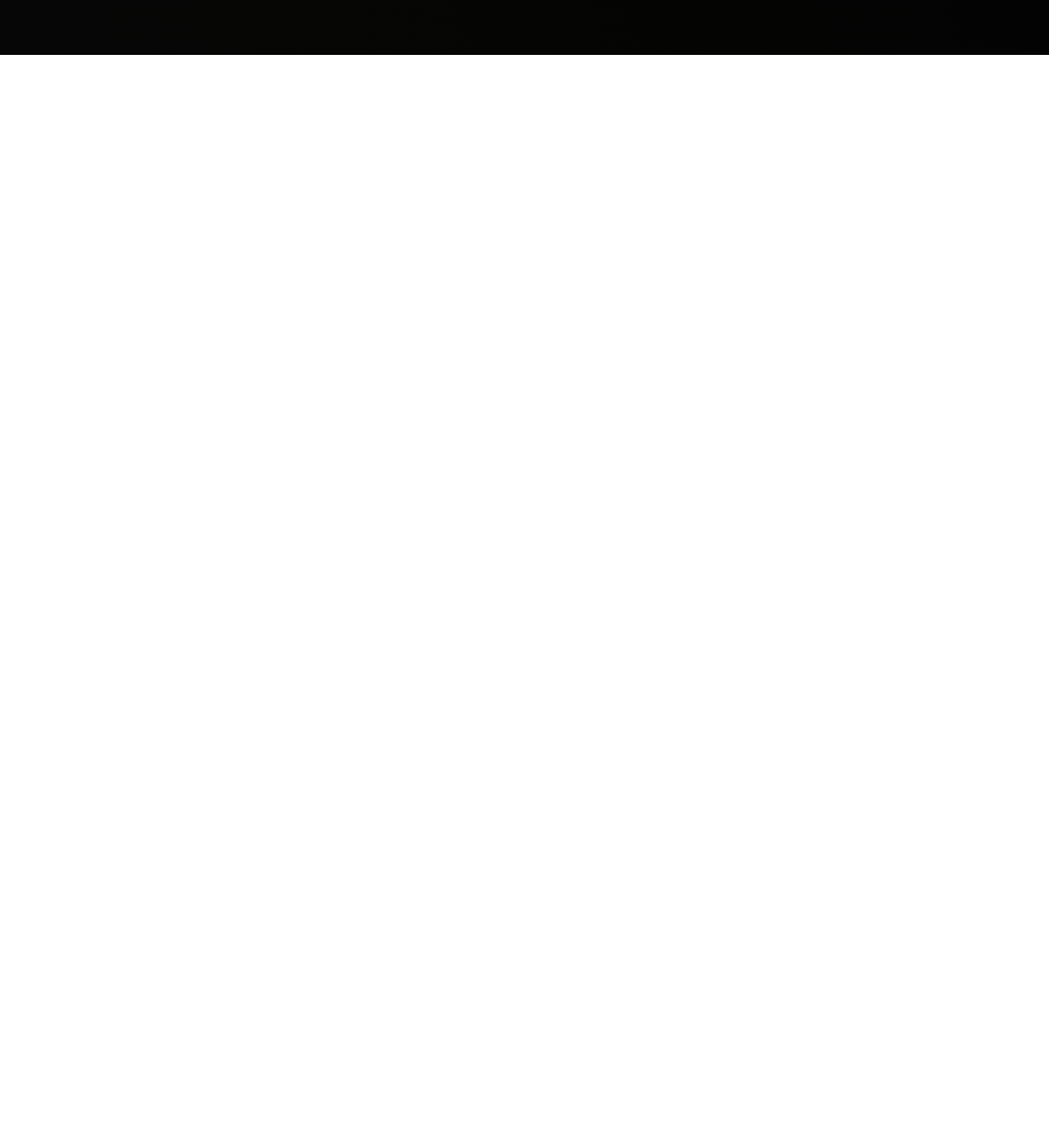
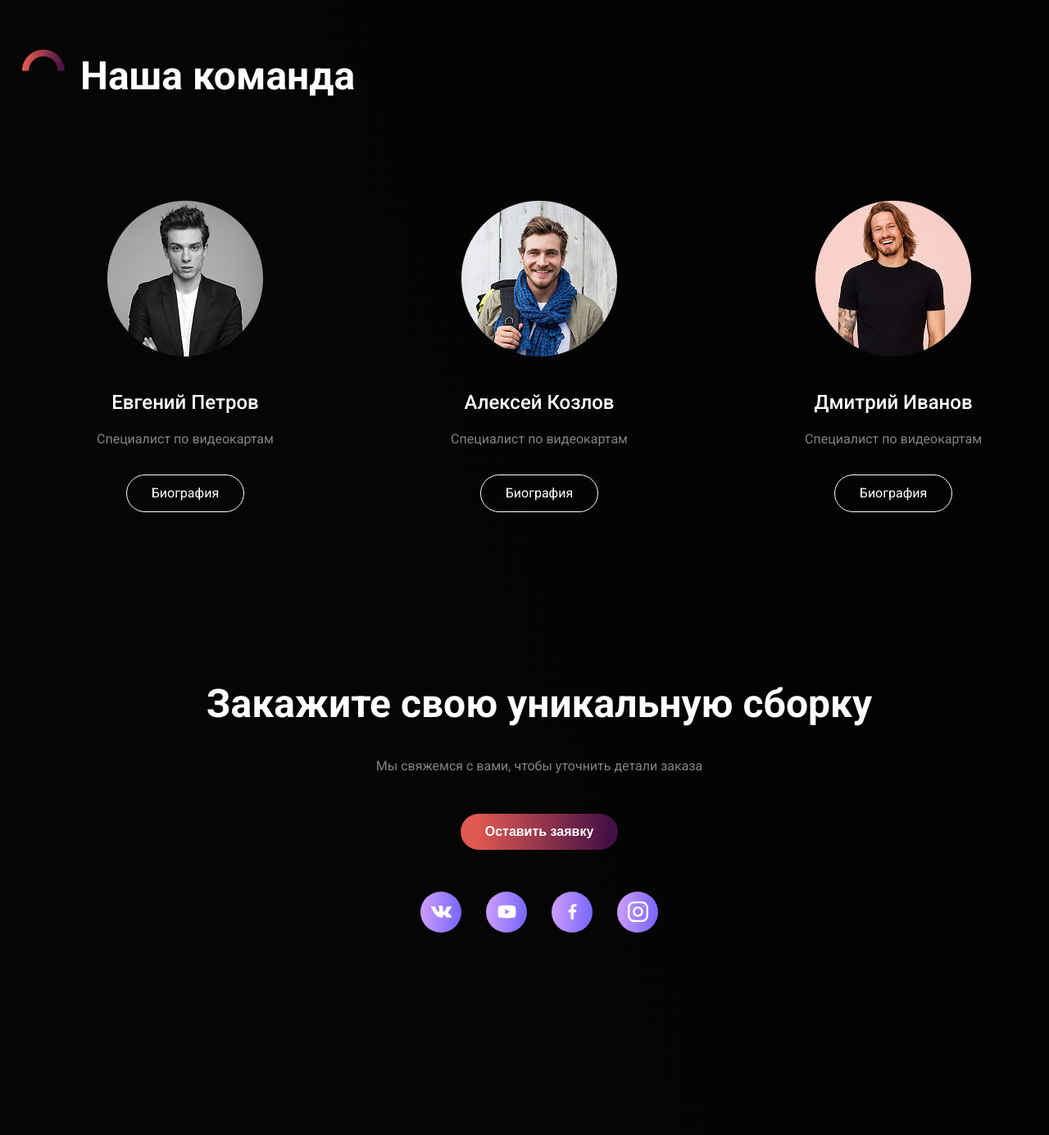
Before and after one commit to ShimlykhDiana/getPC_SPA, a plain HTML site: page index.html in a window 1280 px wide. Shown: the part 2507-3892 px from the top of the page at 82% size. Before the commit the page ends 2574 px from the top, so only its background shows below. Drawn offline with Linux system fonts and the light colour scheme.

Commit message:
chore: finished landing and added styles

```diff
--- a/css/styles.css
+++ b/css/styles.css
@@ -54,6 +54,10 @@ h6 {
   margin: 0 auto;
 }
 
+:root {
+  --tx-size-medium: 1.6rem;
+}
+
 .button {
   border-radius: 5rem;
   padding: 1rem 3rem;
@@ -89,7 +93,7 @@ h6 {
 }
 
 .header__nav a {
-  font-size: 1.6rem;
+  font-size: var(--tx-size-medium);
   line-height: 150%;
 }
 
@@ -102,7 +106,7 @@ h6 {
 .header__button {
   /* margin-left: 55.3rem; */
   background: linear-gradient(94.26deg, #c89afc 9.51%, #7c6afa 90.23%);
-  font-size: 1.6rem;
+  font-size: var(--tx-size-medium);
   line-height: 150%;
 }
 
@@ -133,7 +137,7 @@ h6 {
 
 .main-display__button {
   background-image: linear-gradient(94.78deg, #df5950 11.19%, #451046 93.72%);
-  font-size: 1.6rem;
+  font-size: var(--tx-size-medium);
   line-height: 150%;
 }
 
@@ -163,7 +167,7 @@ h6 {
 }
 
 .timer__text {
-  font-size: 1.6rem;
+  font-size: var(--tx-size-medium);
   line-height: 140%;
   opacity: 0.4;
 }
@@ -194,7 +198,7 @@ h6 {
 }
 
 .work__description {
-  font-size: 1.6rem;
+  font-size: var(--tx-size-medium);
   line-height: 160%;
 }
 
@@ -203,7 +207,8 @@ h6 {
   position: relative;
 }
 
-.process__img {
+.process__img,
+.command__rotate {
   width: 9rem;
   height: 4.5rem;
 }
@@ -221,7 +226,7 @@ h6 {
   max-width: 41.1rem;
   margin-bottom: 8rem;
   margin-left: 2rem;
-  font-size: 1.6rem;
+  font-size: var(--tx-size-medium);
   line-height: 160%;
   opacity: 0.5;
 }
@@ -256,3 +261,114 @@ h6 {
   line-height: 160%;
   opacity: 0.5;
 }
+.command {
+  padding-bottom: 20rem;
+}
+
+.command__title {
+  margin-bottom: 11.9rem;
+}
+.command__rotate {
+  transform: rotate(-45deg);
+}
+
+.command__header {
+  margin-bottom: 0;
+}
+
+.command__wrap {
+  display: flex;
+  justify-content: space-between;
+  padding-left: 11rem;
+  padding-right: 11rem;
+}
+
+.command__item {
+  display: flex;
+  justify-content: center;
+  align-items: center;
+  flex-direction: column;
+}
+
+.command__img {
+  width: 19rem;
+  height: 19rem;
+  margin-bottom: 4rem;
+  border-radius: 50%;
+}
+
+.command__name {
+  margin-bottom: 1.5rem;
+  font-size: 2.4rem;
+  font-weight: 500;
+  line-height: 140%;
+}
+
+.command__professional {
+  margin-bottom: 3rem;
+  font-size: var(--tx-size-medium);
+  line-height: 160%;
+  opacity: 0.5;
+}
+
+.command__link {
+  font-size: var(--tx-size-medium);
+  line-height: 150%;
+  border: 0.1rem solid #fff;
+}
+
+.assembly {
+  padding-bottom: 24.4rem;
+}
+
+.assembly__wrap {
+  display: flex;
+  justify-content: center;
+  align-items: center;
+  flex-direction: column;
+}
+
+.assembly__header {
+  margin-bottom: 3rem;
+  font-weight: 700;
+  font-size: 4.8rem;
+  line-height: 140%;
+}
+
+.assembly__description {
+  margin-bottom: 4.52rem;
+  font-size: var(--tx-size-medium);
+  line-height: 160%;
+  opacity: 0.5;
+}
+
+.assembly__button {
+  margin-bottom: 5.08rem;
+  background-image: linear-gradient(94.78deg, #df5950 11.19%, #451046 93.72%);
+  font-weight: 700;
+  font-size: var(--tx-size-medium);
+  line-height: 150%;
+}
+
+.assembly__socials {
+  display: flex;
+}
+
+.assembly__item {
+  background: linear-gradient(94.26deg, #c89afc 9.51%, #7c6afa 90.23%);
+  border-radius: 50%;
+  width: 5rem;
+  height: 5rem;
+  display: flex;
+  justify-content: center;
+  align-items: center;
+}
+
+.assembly__item img {
+  width: 50%;
+  height: 50%;
+}
+
+.assembly__item:not(:last-child) {
+  margin-right: 3rem;
+}
--- a/index.html
+++ b/index.html
@@ -132,6 +132,67 @@
           </div>
         </div>
       </section>
+      <section class="command">
+        <div class="container">
+          <div class="process__title command__title">
+            <div class="command__rotate">
+              <img src="img/process.svg" alt="team" />
+            </div>
+            <h2 class="process__header command__header">Наша команда</h2>
+          </div>
+          <div class="command__wrap">
+            <div class="command__item">
+              <div class="command__img">
+                <img src="img/Petrov.png" alt="Petrov_team" />
+              </div>
+              <h3 class="command__name">Евгений Петров</h3>
+              <div class="command__professional">Специалист по видеокартам</div>
+              <a href="#" class="button command__link">Биография</a>
+            </div>
+            <div class="command__item">
+              <div class="command__img">
+                <img src="img/Kozlov.png" alt="Petrov_team" />
+              </div>
+              <h3 class="command__name">Алексей Козлов</h3>
+              <div class="command__professional">Специалист по видеокартам</div>
+              <a href="#" class="button command__link">Биография</a>
+            </div>
+            <div class="command__item">
+              <div class="command__img">
+                <img src="img/Ivanov.png" alt="Petrov_team" />
+              </div>
+              <h3 class="command__name">Дмитрий Иванов</h3>
+              <div class="command__professional">Специалист по видеокартам</div>
+              <a href="#" class="button command__link">Биография</a>
+            </div>
+          </div>
+        </div>
+      </section>
+      <section class="assembly">
+        <div class="container">
+          <div class="assembly__wrap">
+            <h2 class="assembly__header">Закажите свою уникальную сборку</h2>
+            <div class="assembly__description">
+              Мы свяжемся с вами, чтобы уточнить детали заказа
+            </div>
+            <button class="button assembly__button">Оставить заявку</button>
+            <div class="assembly__socials">
+              <div class="assembly__item">
+                <img src="img/vk.svg" alt="vk" />
+              </div>
+              <div class="assembly__item">
+                <img src="img/youtube.svg" alt="youtube" />
+              </div>
+              <div class="assembly__item">
+                <img src="img/facebook.svg" alt="facebook" />
+              </div>
+              <div class="assembly__item">
+                <img src="img/instagram.svg" alt="instagram" />
+              </div>
+            </div>
+          </div>
+        </div>
+      </section>
     </main>
   </body>
 </html>
```
Also changed, not shown: img/icon-heading-left.svg (deleted).
